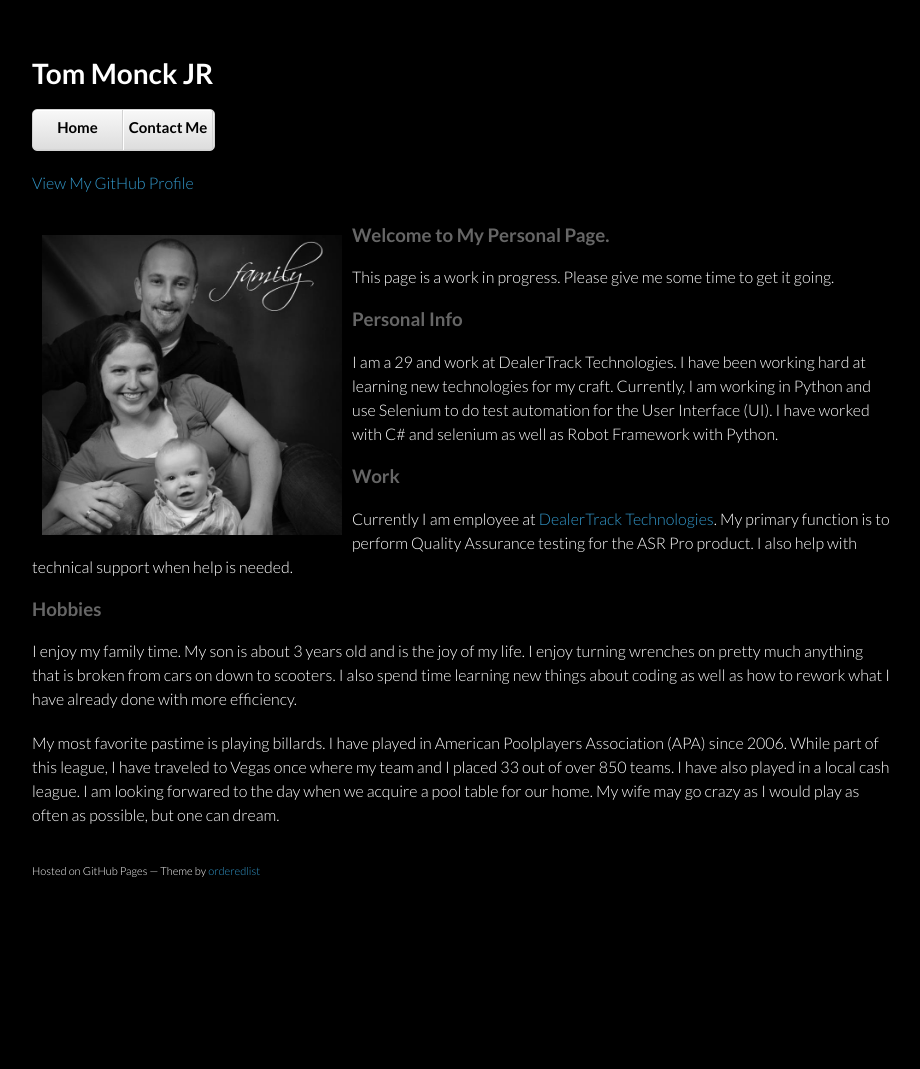
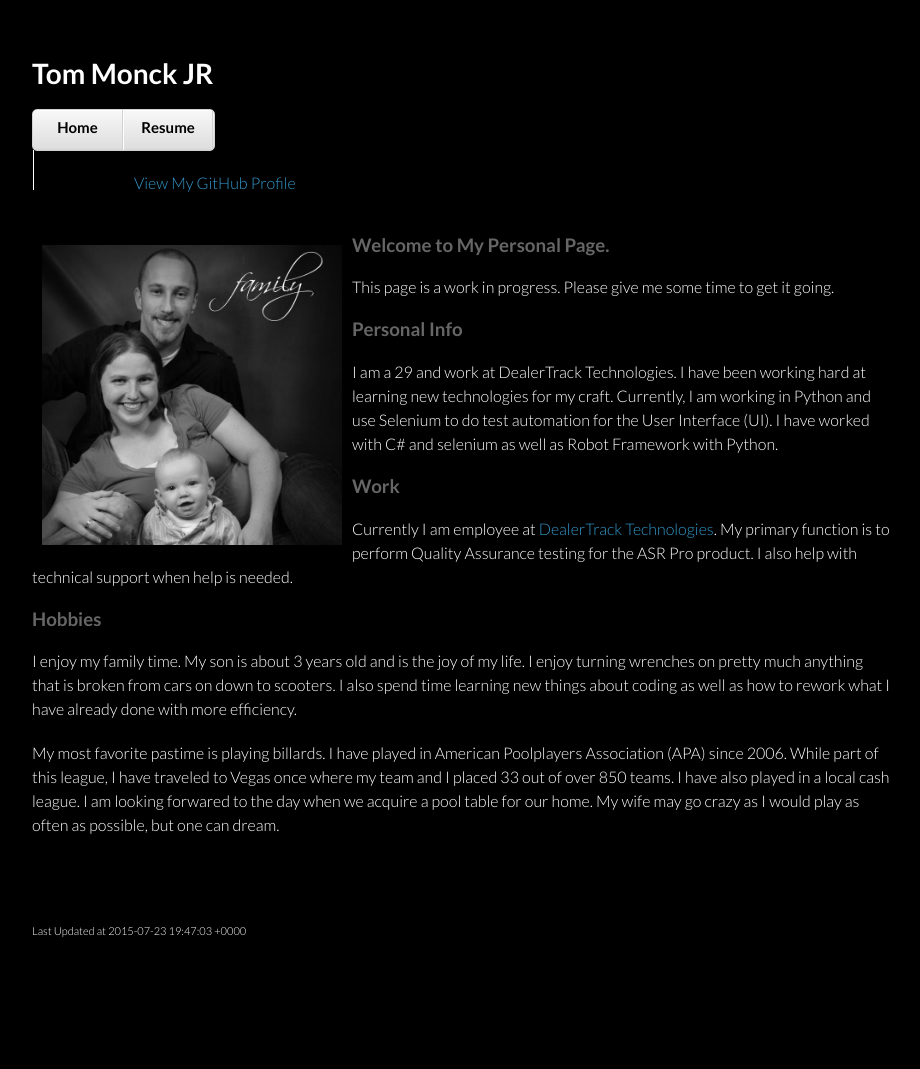
Before and after one commit to tmonck/tmonck.github.io, a Jekyll site: the page built from index.html, in a window 1280 px wide. Shown: the whole page, without its empty margins (178-1098 px from the left). Built offline with Jekyll 4.4.1, drawn with Linux system fonts in a browser that asks for light colours; before the commit the page ends 1009 px from its top, so only the background shows below that.

Commit message:
Have index.html use the template

```diff
--- a/index.html
+++ b/index.html
@@ -1,29 +1,8 @@
-<!doctype html>
-<html>
-  <head>
-    <meta charset="utf-8">
-    <meta http-equiv="X-UA-Compatible" content="chrome=1">
-    <title>Tom Monck JR by tmonck</title>
+---
+layout: default
+title: Tom Monck JR by tmonck
+---
 
-    <link rel="stylesheet" href="stylesheets/styles.css">
-    <link rel="stylesheet" href="stylesheets/pygment_trac.css">
-    <meta name="viewport" content="width=device-width, initial-scale=1, user-scalable=no">
-    <!--[if lt IE 9]>
-    <script src="//html5shiv.googlecode.com/svn/trunk/html5.js"></script>
-    <![endif]-->
-  </head>
-  <body>
-    <div class="wrapper">
-      <header>
-        <h1>Tom Monck JR</h1>
-			<ul>
-				<li><a href="http://tmonck.github.io/">Home</a></li>
-				<!--<li><a href="http://tmonck.github.io/Resume">Resume</a></li>-->
-				<!--<li><a href="test">Code Projects</a></li>-->
-				<li><a href="http://tmonck.github.com/Contact">Contact Me</a></li>
-			</ul>
-		<p class="view"><a href="https://github.com/tmonck">View My GitHub Profile</a></p>
-      </header>
 <section>
 	<h3>
 		<img src="Images/family.jpg" alt="me" width="300" height="300" >
@@ -49,11 +28,3 @@
 		once where my team and I placed 33 out of over 850 teams. I have also played in a local cash league. I am looking forwared to the day when we acquire a pool table for our home.
 		My wife may go crazy as I would play as often as possible, but one can dream.</p>
 </section>
-      <footer>
-        <p><small>Hosted on GitHub Pages &mdash; Theme by <a href="https://github.com/orderedlist">orderedlist</a></small></p>
-      </footer>
-    </div>
-    <script src="javascripts/scale.fix.js"></script>
-
-  </body>
-</html>
```
Lines whose indentation alone changed are shown as unchanged.
